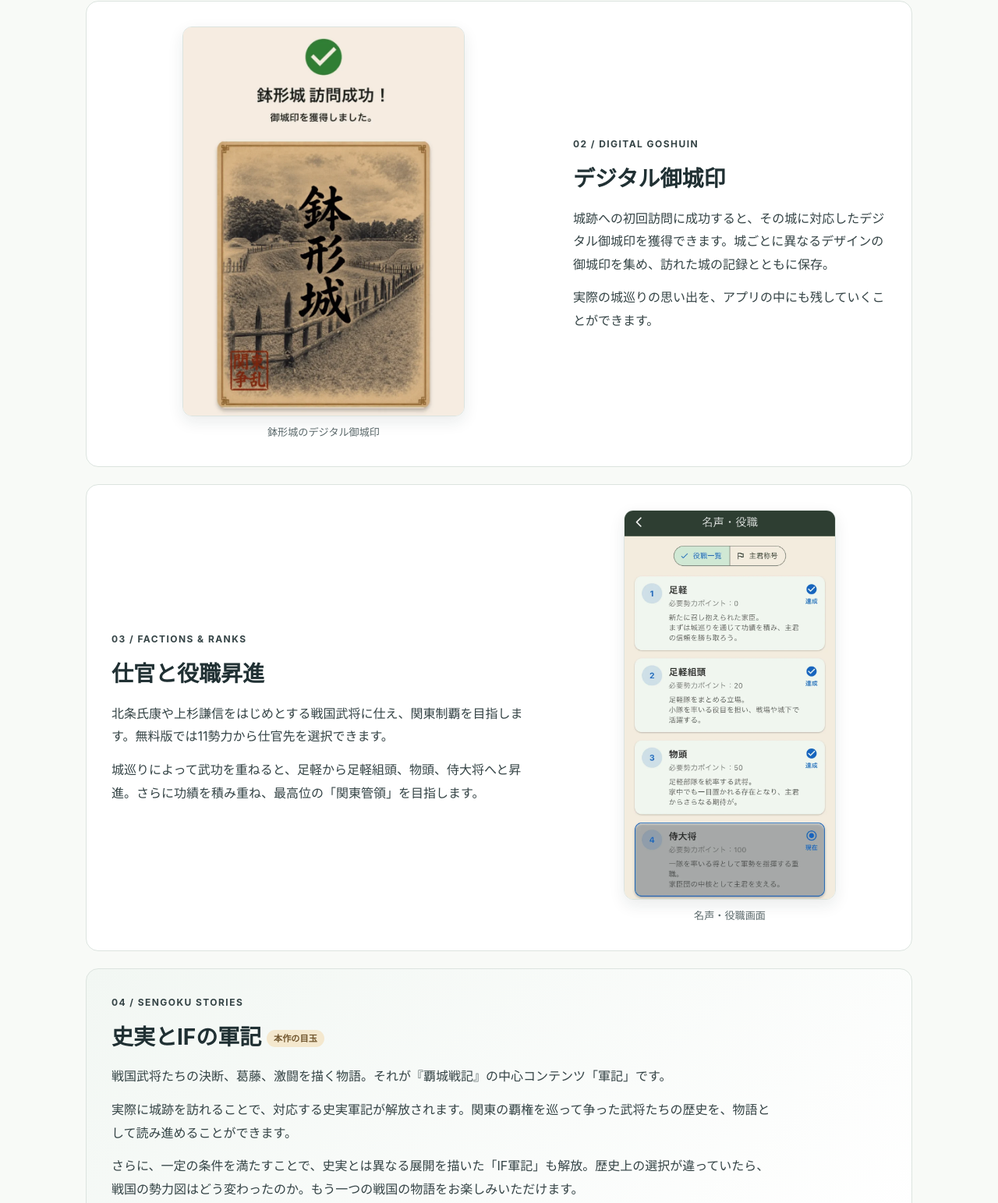
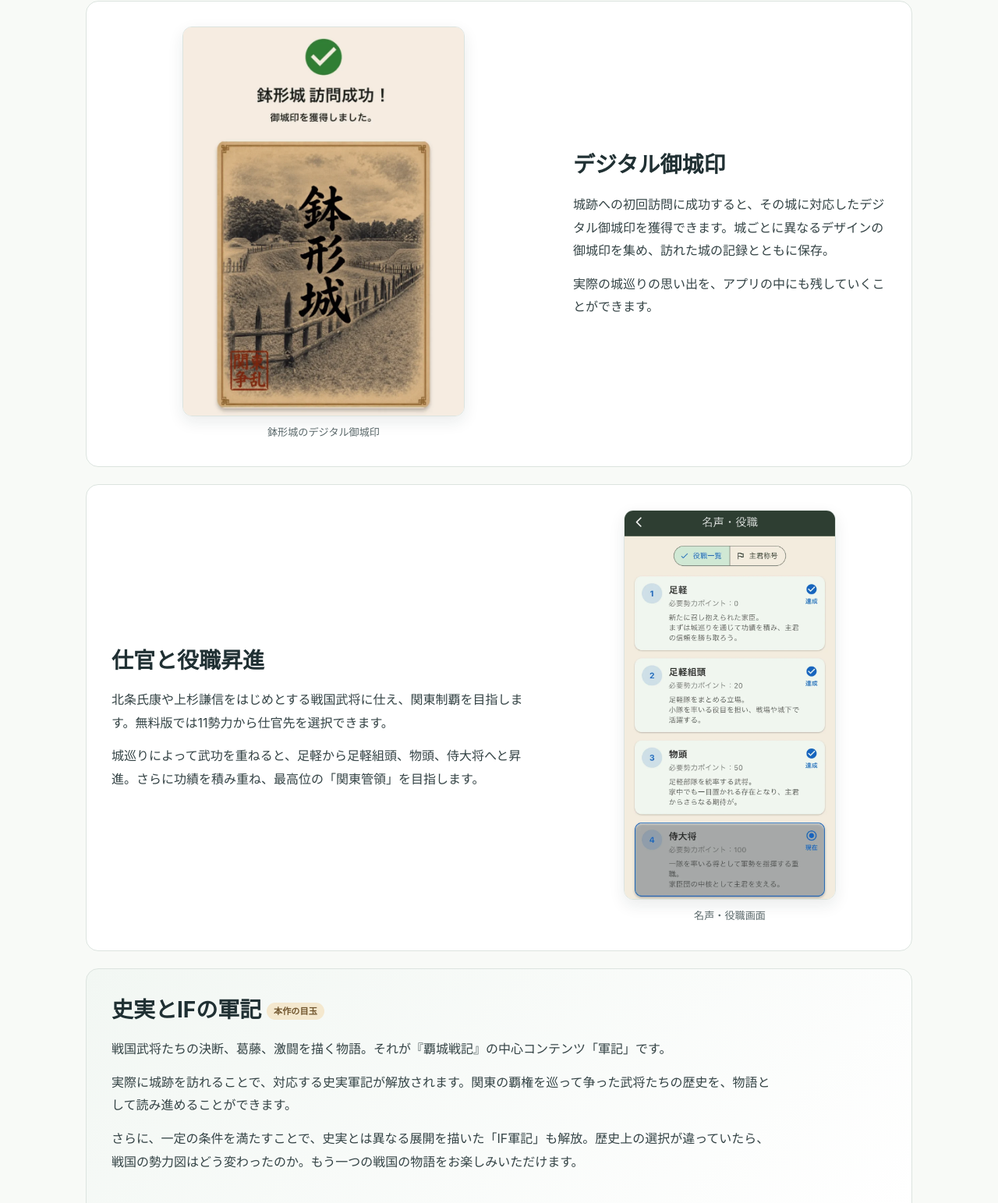
Before and after one commit to shin-devworks/studio-website, a plain HTML site: page games/hajo-senki/index.html in a window 1280 px wide. Shown: the part 1897-3440 px from the top of the page at 78% size. Drawn offline with Linux system fonts and the light colour scheme.

Commit message:
deleted some p articles

```diff
--- a/games/hajo-senki/index.html
+++ b/games/hajo-senki/index.html
@@ -7,7 +7,7 @@
 
   <article class="game-feature" id="feature-gps">
     <div class="game-feature-copy">
-      <p class="game-feature-number">01 / CASTLE VISITS</p>
+
       <h3>関東50城を巡る</h3>
       <p>関東各地の50城を実際に訪れ、GPSによる訪問判定で攻略記録を残します。城ごとに設定された判定範囲内で訪問に成功すると、武功や勢力ポイントを獲得。初回訪問は10ポイント、別の日の2回目は5ポイントを獲得できます。</p>
       <p>訪問を重ねることが、戦国の世界での成長につながります。</p>
@@ -20,7 +20,6 @@
 
   <article class="game-feature game-feature-reverse" id="feature-goshuin">
     <div class="game-feature-copy">
-      <p class="game-feature-number">02 / DIGITAL GOSHUIN</p>
       <h3>デジタル御城印</h3>
       <p>城跡への初回訪問に成功すると、その城に対応したデジタル御城印を獲得できます。城ごとに異なるデザインの御城印を集め、訪れた城の記録とともに保存。</p>
       <p>実際の城巡りの思い出を、アプリの中にも残していくことができます。</p>
@@ -33,7 +32,6 @@
 
   <article class="game-feature" id="feature-ranks">
     <div class="game-feature-copy">
-      <p class="game-feature-number">03 / FACTIONS & RANKS</p>
       <h3>仕官と役職昇進</h3>
       <p>北条氏康や上杉謙信をはじめとする戦国武将に仕え、関東制覇を目指します。無料版では11勢力から仕官先を選択できます。</p>
       <p>城巡りによって武功を重ねると、足軽から足軽組頭、物頭、侍大将へと昇進。さらに功績を積み重ね、最高位の「関東管領」を目指します。</p>
@@ -46,7 +44,6 @@
 
   <article class="game-feature game-feature-highlight" id="feature-gunki">
     <div class="game-feature-copy">
-      <p class="game-feature-number">04 / SENGOKU STORIES</p>
       <h3>史実とIFの軍記 <span class="game-feature-tag">本作の目玉</span></h3>
       <p>戦国武将たちの決断、葛藤、激闘を描く物語。それが『覇城戦記』の中心コンテンツ「軍記」です。</p>
       <p>実際に城跡を訪れることで、対応する史実軍記が解放されます。関東の覇権を巡って争った武将たちの歴史を、物語として読み進めることができます。</p>
@@ -66,7 +63,6 @@
 
   <article class="game-feature game-feature-highlight game-feature-premium" id="feature-premium">
     <div class="game-feature-copy">
-      <p class="game-feature-number">05 / PREMIUM PACK</p>
       <h3>戦国武将拡張パック</h3>
       <p><strong>基本プレイは無料。</strong>追加購入の「戦国武将拡張パック」では、武田信玄と真田昌幸が新たな仕官先として加わります。</p>
       <p>両武将に関連する専用の史実軍記・IF軍記、武将画像、BGMが加わり、関東争乱の物語をさらに深く楽しめます。</p>
```
